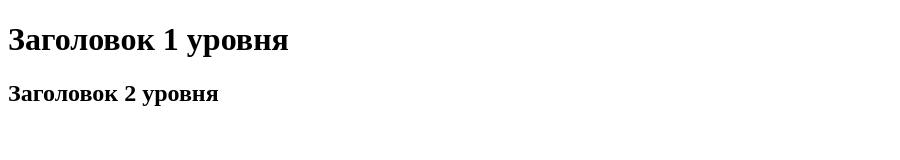
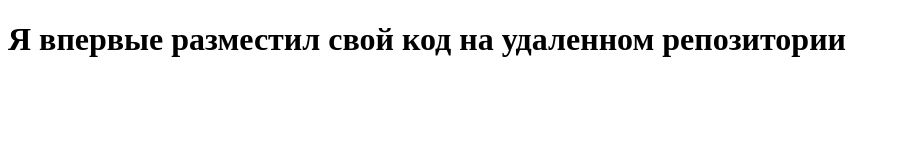
Before and after one commit to eduardmei98/test_repo, a plain HTML site: page index.html in a window 1280 px wide. Shown: the whole page, without its empty margins (0-900 px from the left). Drawn offline with Linux system fonts and the light colour scheme.

Commit message:
New commit

```diff
--- a/index.html
+++ b/index.html
@@ -3,10 +3,9 @@
 <head>
     <meta charset="UTF-8">
     <meta name="viewport" content="width=device-width, initial-scale=1.0">
-    <title>Document</title>
+    <title>New git project</title>
 </head>
 <body>
-    <h1>Заголовок 1 уровня</h1>
-    <h2>Заголовок 2 уровня</h2>
+    <h1>Я впервые разместил свой код на удаленном репозитории</h1>
 </body>
 </html>
```
